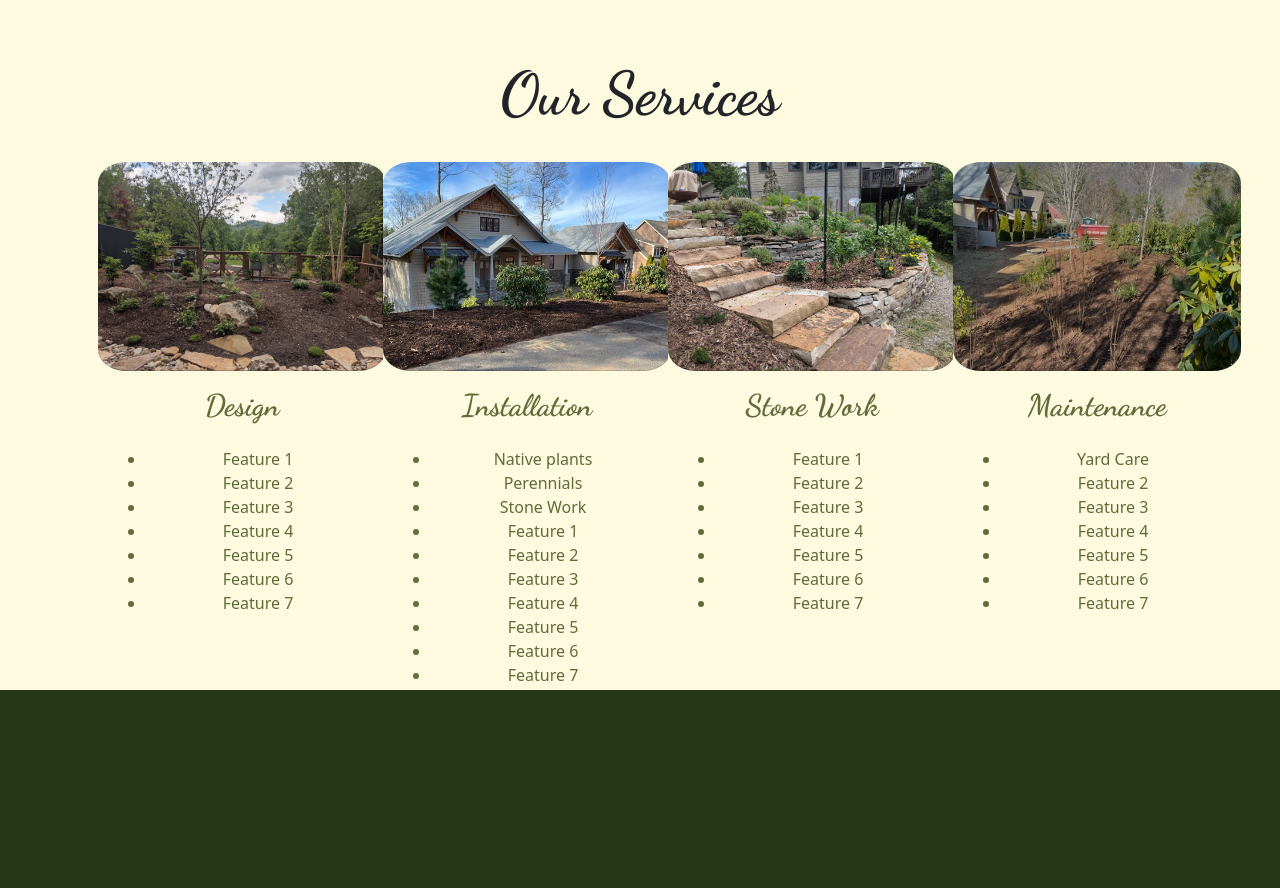
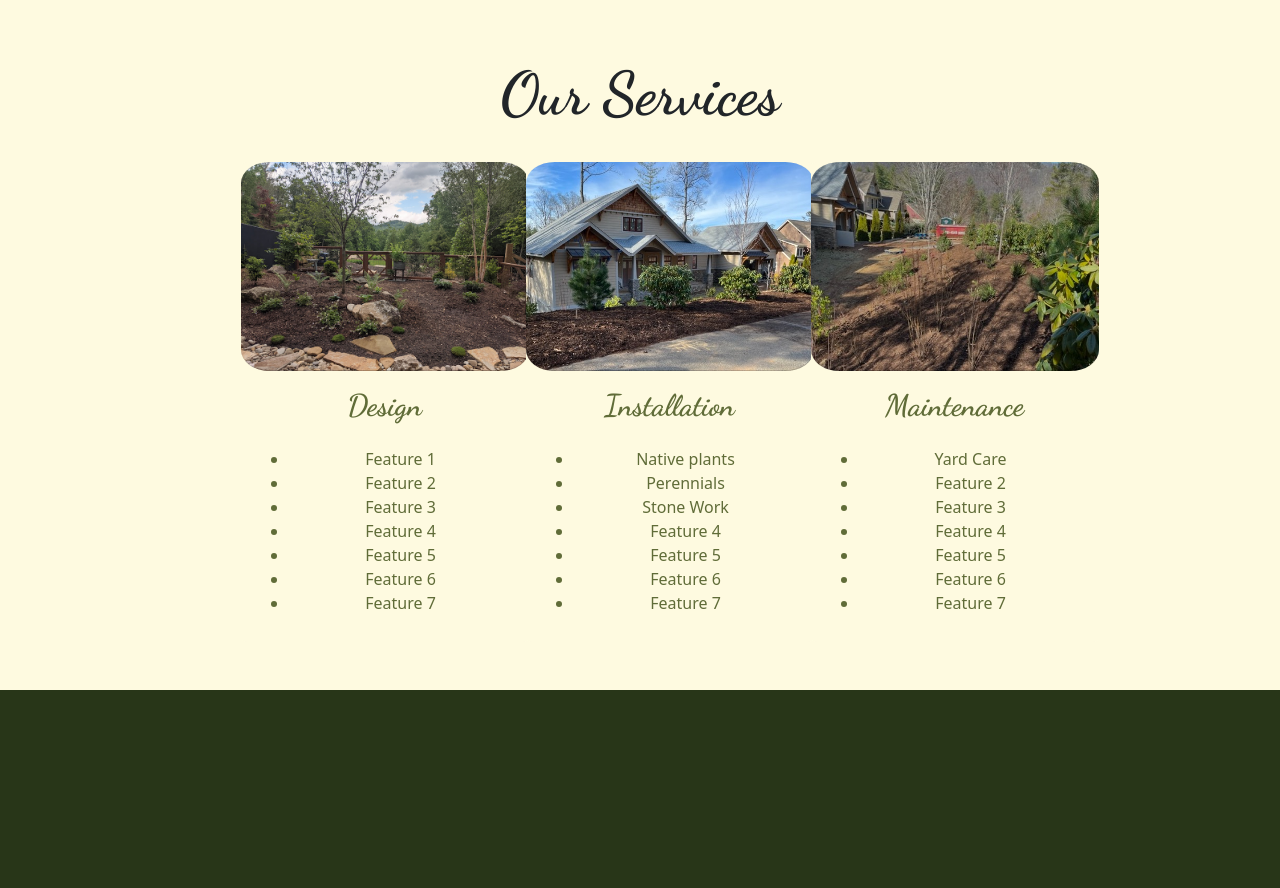
Before and after one commit to johnboy514/landscapingwildbergamot, a React (Create React App) app: page / in a window 1280 px wide. Shown: the part 1340-2228 px from the top of the page. Built offline with nearby package versions, Linux system fonts and the light colour scheme; a web font is replaced by a local one.

Commit message:
fixed pull issues

```diff
--- a/src/components/Home.js
+++ b/src/components/Home.js
@@ -214,28 +214,6 @@ function Home() {
         <li style={{ listStyle: "disc", color: '#606c38' }}>Native plants</li>
         <li style={{ listStyle: "disc", color: '#606c38' }}>Perennials</li>
         <li style={{ listStyle: "disc", color: '#606c38' }}>Stone Work</li>
-        <li style={{ listStyle: "disc", color: '#606c38' }}>Feature 1</li>
-        <li style={{ listStyle: "disc", color: '#606c38' }}>Feature 2</li>
-        <li style={{ listStyle: "disc", color: '#606c38' }}>Feature 3</li>
-        <li style={{ listStyle: "disc", color: '#606c38' }}>Feature 4</li>
-        <li style={{ listStyle: "disc", color: '#606c38' }}>Feature 5</li>
-        <li style={{ listStyle: "disc", color: '#606c38' }}>Feature 6</li>
-        <li style={{ listStyle: "disc", color: '#606c38' }}>Feature 7</li>
-      </ul>
-    </Card.Text>
-  </Card.Body>
-</Card>
-</div>
-<div className="col-lg-3 col-md-6 col-sm-12">
-<Card className="text-black mt-4 mx-3" style={{ width: '18rem', height: '30rem', backgroundColor: '#fefae0', borderStyle: 'none' }}>
-  <Card.Header style={{ borderRadius: '10%', paddingTop: '200px', backgroundSize: 'cover', backgroundImage: 'url("./images/stonework.jpg")'}}></Card.Header>
-  <Card.Body className="d-flex flex-column">
-    <Card.Title style={{color: '#606c38', fontSize: '30px', fontFamily: "Dancing Script, cursive"}} className='mb-4'>Stone Work</Card.Title>
-    <Card.Text>
-      <ul className='mb-5'>
-        <li style={{ listStyle: "disc", color: '#606c38' }}>Feature 1</li>
-        <li style={{ listStyle: "disc", color: '#606c38' }}>Feature 2</li>
-        <li style={{ listStyle: "disc", color: '#606c38' }}>Feature 3</li>
         <li style={{ listStyle: "disc", color: '#606c38' }}>Feature 4</li>
         <li style={{ listStyle: "disc", color: '#606c38' }}>Feature 5</li>
         <li style={{ listStyle: "disc", color: '#606c38' }}>Feature 6</li>
```
